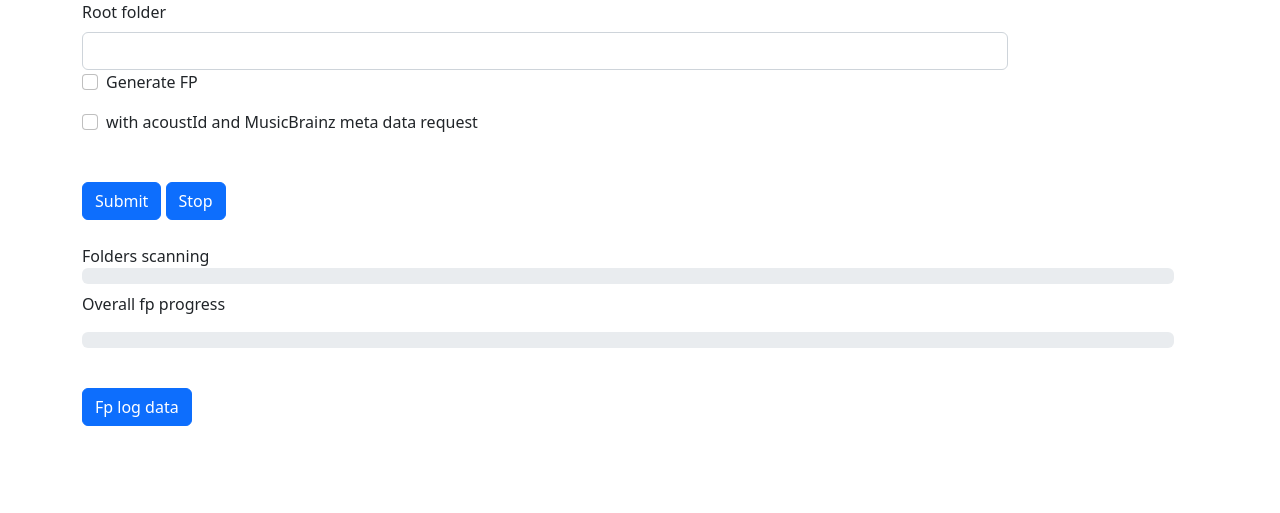
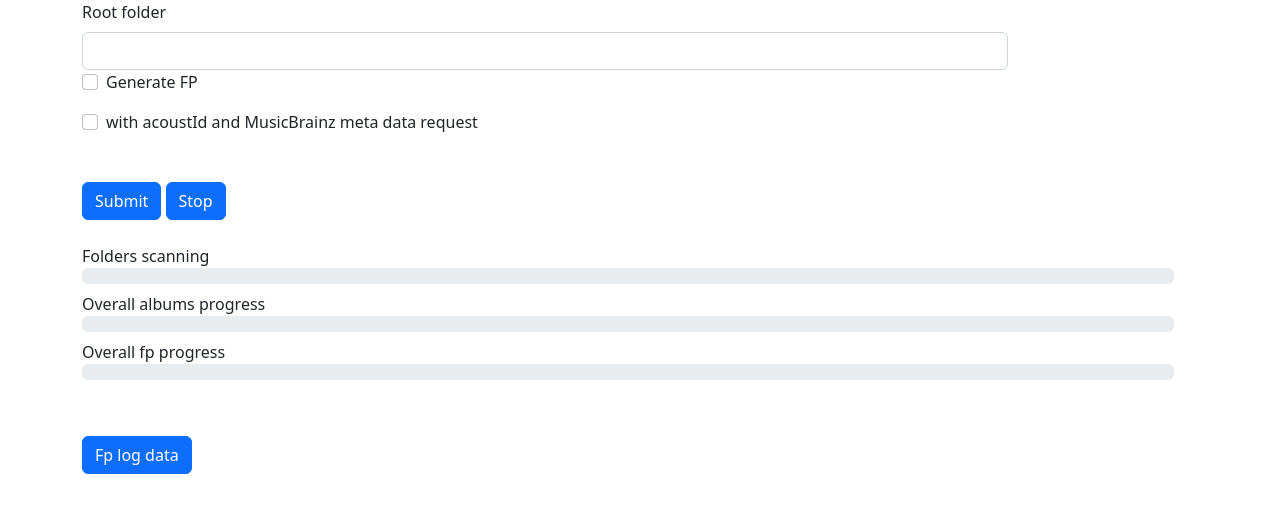
Before and after one commit to Igorigorizh/MediaLibFpGenerator, a FastAPI app: page /fp/form/ in a window 1280 px wide. Shown: the top 513 px of the page. Run offline with FastAPI, Linux system fonts and the light colour scheme; parts of the project's set-up code (start-up, migrations or seed data) failed here and were passed over.

Commit message:
feature: album progress enhancement

```diff
--- a/fpgenerator/celerytools/templates/form.html
+++ b/fpgenerator/celerytools/templates/form.html
@@ -62,15 +62,29 @@
 		</div>
 	  </div>
 	  </div>
+
+	  	  <BR> <BR>
+	  <div class="row">
+	  <div class="col-13 col-md-15">
+	   <h10 class="mb-3" id="info-progress-album">Overall albums progress</h10>
+	  <div class="progress">
+		  <div class="progress-bar album" role="progressbar" style="width: 0%;" aria-valuenow="0" aria-valuemin="0" aria-valuemax="100">0%</div>
+		</div>
+	  </div>
+	  </div>
+
 	  <BR> <BR>
 	  <div class="row">
 	  <div class="col-13 col-md-15">
-	   <div class="mb-3" id="info-progress">Overall fp progress</div>
+	   <h10 class="mb-3" id="info-progress">Overall fp progress</h10>
 	  <div class="progress">
-		  <div class="progress-bar proc" role="progressbar" style="width: 0%;" aria-valuenow="0" aria-valuemin="0" aria-valuemax="100">0%</div>
+		  <div class="progress-bar file" role="progressbar" style="width: 0%;" aria-valuenow="0" aria-valuemin="0" aria-valuemax="100">0%</div>
 		</div>
 	  </div>
 	  </div>
+
+
+
 	  <BR> <BR>  <BR> <BR>
 	  <div class="row">
 	  <div class="col-13 col-md-15">
@@ -80,6 +94,7 @@
 		  </div>
 	</div>
 	</div>
+
     </div>
   </div>
 
@@ -87,7 +102,7 @@
 <script>
 	var error_count=0;
 
-	function getSucessor(bar, task_id) {
+	function getSucessor(bar_file, bar_album, task_id) {
 		if ( task_id === undefined ) {
 		 alert('undefind-2')
 		 return
@@ -100,7 +115,7 @@
 		  .then((res) => {
 			if ( 'task_id' in res ){
 			 console.log(res)
-			 updateProgressBar_proc(bar, res.task_id)
+			 updateProgressBar_file(bar_file, bar_album, res.task_id)
 			}
 
 			if ( ('error' in res) && ( 'task_id' in res ) ){
@@ -133,7 +148,7 @@
 
 	}
 
-	function updateProgressBar_proc(bar, task_id) {
+	function updateProgressBar_file(bar_file, bar_album,task_id) {
 		if ( task_id === undefined ) {
 		 alert('undefind')
 		 return
@@ -151,7 +166,7 @@
 			 error_count+=1
 			 if ( error_count < 10 ){
 			 setTimeout(function() {
-				updateProgressBar_proc(bar, task_id);
+				updateProgressBar_file(bar_file, bar_album, task_id);
 			  }, 5000);
 			  } else {
 
@@ -159,24 +174,49 @@
 			}
 			}
 			const msg = document.querySelector('#info-progress');
+			const msg_album = document.querySelector('#info-progress-album');
 
 			const taskProgress = res.progress;
+
+			var taskProgress_album = 0;
+			var albums_succeeded = res.albums_succeeded - 1;
+
+			if (( res.albums_total != 0) && (res.progress !=100)) {
+				taskProgress_album = Math.round((albums_succeeded/res.albums_total)*100);
+			}
+
+			if ( (taskProgress < 100 ) && (taskProgress_album == 100)) {
+				taskProgress_album = 99;
+				albums_succeeded -=1
+			}
+
+			if ( (taskProgress == 100 ) && (taskProgress_album < 100)) {
+				taskProgress_album = 100;
+				albums_succeeded = res.albums_total
+			}
 
 			const succeed = res.succeed;
 			const total = res.total;
 			const rt = res.runtime;
 
-			msg.innerHTML = 'Overall fp progress:  '+succeed+" of "+total+ '. Albums:'+res.albums_succeeded+'. Total time: '+rt + '. Failed fp: ' + res.failed
-			console.log(taskProgress);
-			bar.style.width=taskProgress+"%";
-			bar.innerHTML=taskProgress+"%"+" ("+succeed+":"+total+")";
+			msg.innerHTML = 'Overall fp progress:  '+succeed+" of "+total+ '. Total time: '+rt + '. Failed fp: ' + res.failed
+
+			msg_album.innerHTML = 'Overall albums progress:  '+albums_succeeded+ " of "+ res.albums_total
+
+			console.log(taskProgress_album);
+			bar_file.style.width=taskProgress+"%";
+			bar_file.innerHTML=taskProgress+"%"+" ("+succeed+":"+total+")";
+
+			bar_album.style.width=taskProgress_album+"%";
+			bar_album.innerHTML=taskProgress_album+"%"+" ("+albums_succeeded+":"+res.albums_total+")";
+
 			if(taskProgress==100) {
 				control_submit_buttn('enable')
 				return
 				}
 
 		   setTimeout(function() {
-				updateProgressBar_proc(bar, task_id);
+				updateProgressBar_file(bar_file, bar_album, task_id);
 			  }, 5000);
 
 			}
@@ -186,10 +226,11 @@
 
     function updateProgress(task_id) {
 		const yourForm = document.getElementById("your-form");
-		const bar = document.querySelector('.progress-bar.proc');
+		const bar_file = document.querySelector('.progress-bar.file');
+		const bar_album = document.querySelector('.progress-bar.album');
 		const bar_folder = document.querySelector('.progress-bar.folder');
 		if ( task_id === undefined ) {
-		 alert('undefind')
+		 alert('undefind task id in updateProgress')
 		 return
 		} else {
 		fetch(`/fp/folder_task_progress/?task_id=${task_id}`, {
@@ -214,7 +255,7 @@
 						  return
 					}
 				if ( $('#fp_flag').val() == 'on' ){
-					getSucessor(bar, task_id)
+					getSucessor(bar_file, bar_album, task_id)
 				}
 
 			  } else if (taskStatus === 'FAILURE') {
@@ -412,10 +453,11 @@
 			if ( (res.root_name == "tasks.callback_FP_gen_2" )){
 				$("#taskRunAlertInfo").alert("close");
 				const taskStatus = res.root_id;
-				const bar = document.querySelector('.progress-bar.proc');
+				const bar_file = document.querySelector('.progress-bar.file');
+				const bar_album = document.querySelector('.progress-bar.album');
 				$('#fp_flag').prop('checked', true)
 				get_FP_gen_parent(res.root_id)
-				updateProgressBar_proc(bar, res.root_id,);
+				updateProgressBar_file(bar_file, bar_album,  res.root_id,);
 			} else {
 
 				console.error('Error: wrong task type or root task failure:', res.root_name)
```
Also changed, not shown: fpgenerator/celerytools/views.py (+9 -1 lines).
